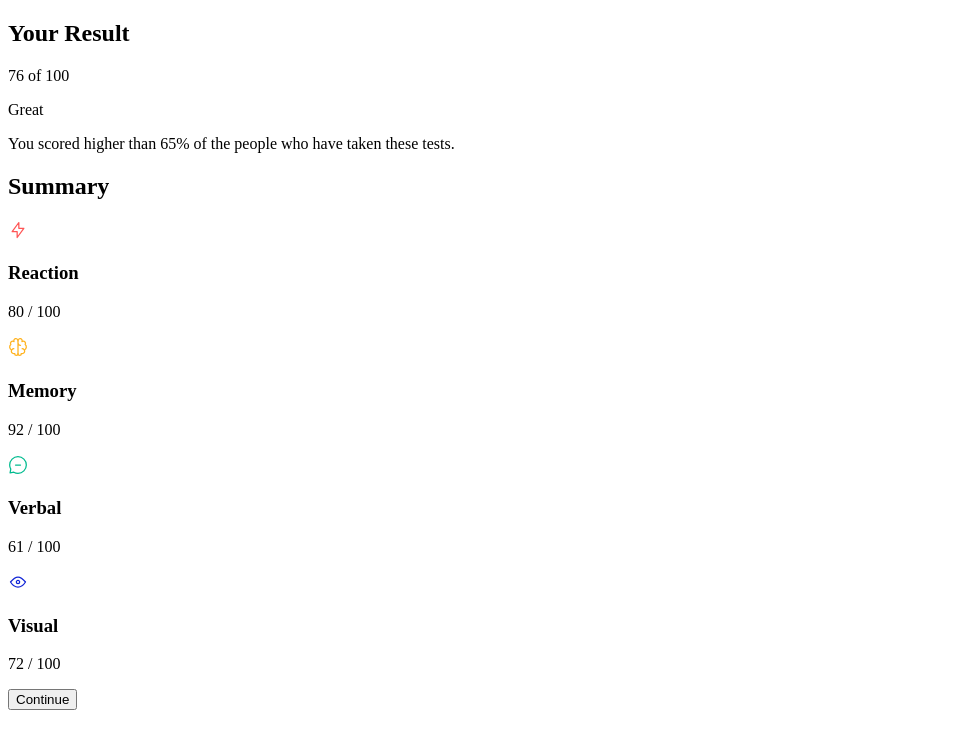
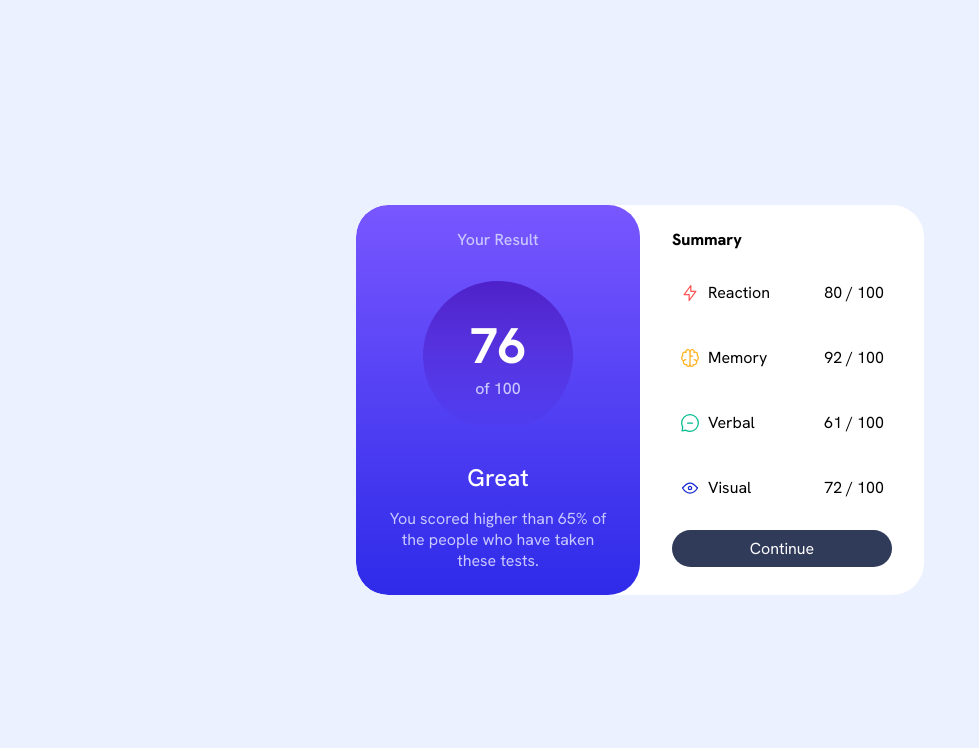
Before and after one commit to m-kazi/frontend-result-preview, a plain HTML site: page index.html in a window 1280 px wide. Shown: the whole page, without its empty margins (0-979 px from the left). Drawn offline with Linux system fonts and the light colour scheme.

Commit message:
Done with the second touch

```diff
--- a/index.html
+++ b/index.html
@@ -25,7 +25,7 @@
                     <p class="result-score"><span>76</span> of 100</p>
                     <div>
                         <p class="result-rank">Great</p>
-                        <p>
+                        <p class="result-info">
                             You scored higher than 65% of the people who have
                             taken these tests.
                         </p>
@@ -33,7 +33,7 @@
                 </div>
                 <div class="summary">
                     <h2 class="summary-title">Summary</h2>
-                    <div class="grid-flow">
+                    <div class="summary-rows">
                         <div class="summary-item">
                             <div class="flex-group">
                                 <svg
@@ -139,13 +139,13 @@
                                         d="M17.5 10c-1.574 2.492-4.402 5-7.5 5s-5.926-2.508-7.5-5C4.416 7.632 6.66 5 10 5s5.584 2.632 7.5 5Z"
                                     />
                                 </svg>
-                                <h3 class="summary-item-title">Visual</h3>
+                                <b>Visual</b>
                             </div>
                             <p class="summary-score"><span>72</span> / 100</p>
                         </div>
                     </div>
+                    <button class="btn">Continue</button>
                 </div>
-                <button class="btn">Continue</button>
             </div>
         </main>
 
--- a/style.css
+++ b/style.css
@@ -5,3 +5,197 @@
 .attribution a {
     color: hsl(228, 45%, 44%);
 }
+
+/* font setup */
+@font-face {
+    font-family: "HankenGrotesk";
+    font-display: swap;
+    font-weight: 100 900;
+    src: url("assets/fonts/HankenGrotesk-VariableFont_wght.ttf")
+        format("truetype");
+}
+
+/* custom properties */
+:root {
+    --light-red: hsl(0, 100%, 67%);
+    --orangey-yellow: hsl(39, 100%, 56%);
+    --green-teal: hsl(166, 100%, 37%);
+    --Cobalt-blue: hsl(234, 85%, 45%);
+
+    --white: hsl(0, 0%, 100%);
+    --pale-blue: hsl(221, 100%, 96%);
+    --light-lavender: hsl(241, 100%, 89%);
+    --dark-gray-blue: hsl(224, 30%, 27%);
+
+    --light-slate-blue-background: hsl(252, 100%, 67%);
+    --light-royal-blue-background: hsl(241, 81%, 54%);
+
+    --Violet-blue-circle: hsla(256, 72%, 46%, 1);
+    --Persian-blue-circle: hsla(241, 72%, 46%, 0);
+
+    --gradient-primary: linear-gradient(
+        to bottom,
+        var(--light-slate-blue-background),
+        var(--light-royal-blue-background)
+    );
+
+    --gradient-secondary: linear-gradient(
+        var(--Violet-blue-circle),
+        var(--Persian-blue-circle)
+    );
+
+    --font-family-default: "HankenGrotesk";
+    --fw-regular: 500;
+    --fw-bold: 700;
+    --fw-black: 800;
+}
+
+/* reset */
+
+* {
+    margin: 0;
+    padding: 0;
+    font: inherit;
+}
+
+*,
+*::before,
+*::after {
+    box-sizing: border-box;
+}
+
+img,
+svg {
+    display: block;
+    width: 100%;
+}
+
+/* general styling */
+
+body {
+    font-family: var(--font-family-default);
+    font-size: var(--fw-regular);
+    background-color: var(--pale-blue);
+    min-height: 100vh;
+    display: grid;
+    place-items: center;
+}
+
+/* result section */
+
+.result-summary {
+    max-width: 600px;
+    border-radius: 32px;
+    background-color: var(--white);
+    box-shadow: rgba(0, 0, 0, 0.24), 0px 3px 8px;
+}
+
+.result {
+    background-image: var(--gradient-primary);
+    border-radius: 32px;
+    text-align: center;
+    padding: 24px 32px;
+
+    display: flex;
+    flex-direction: column;
+    align-items: center;
+    gap: 16px;
+}
+
+.result-title {
+    font-weight: var(--fw-regular);
+    color: var(--light-lavender);
+    margin-bottom: 15px;
+}
+
+.result-score {
+    color: var(--light-lavender);
+    font-weight: var(--fw-regular);
+    height: 150px;
+    width: 150px;
+    border-radius: 50%;
+    background-image: var(--gradient-secondary);
+
+    display: flex;
+    flex-direction: column;
+    justify-content: center;
+    align-items: center;
+}
+
+.result-score span {
+    color: var(--white);
+    font-weight: var(--fw-bold);
+    font-size: 50px;
+}
+
+.result-rank {
+    font-weight: var(--fw-regular);
+    font-size: 24px;
+    color: var(--white);
+    margin: 15px 0;
+}
+
+.result-info {
+    color: var(--light-lavender);
+    width: 220px;
+}
+
+/* summary section */
+
+.summary {
+    padding: 24px 32px;
+    display: flex;
+    flex-direction: column;
+    gap: 16px;
+}
+
+.summary-title {
+    font-weight: var(--fw-black);
+}
+
+.summary-rows {
+    display: flex;
+    flex-direction: column;
+    gap: 12px;
+}
+
+.summary-item {
+    display: flex;
+    justify-content: space-between;
+    align-items: center;
+    border-radius: 10px;
+    padding: 16px 8px;
+}
+
+.flex-group {
+    display: flex;
+    justify-content: space-evenly;
+    align-items: center;
+    gap: 8px;
+}
+
+/* utilities */
+
+.btn {
+    background-color: var(--dark-gray-blue);
+    color: var(--white);
+    padding: 8px 32px;
+    border: none;
+    border-radius: 32px;
+    cursor: pointer;
+}
+
+.btn:hover,
+.btn:focus-visible {
+    background-image: var(--gradient-primary);
+}
+
+/* media queries */
+
+@media (min-width: 640px) {
+    .result-summary {
+        display: grid;
+        grid-template-columns: 1fr 1fr;
+        overflow: hidden;
+    }
+}
```
